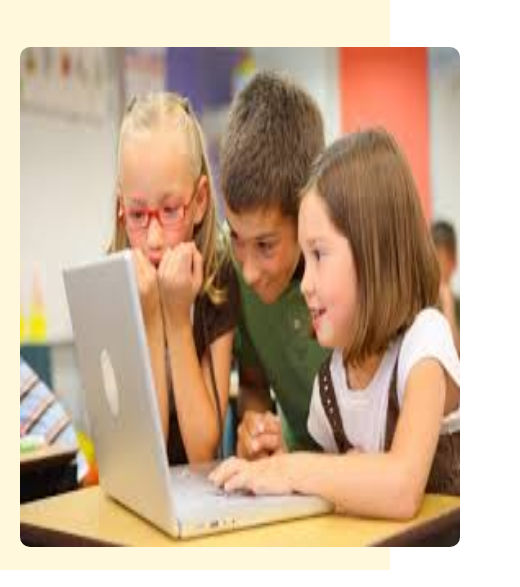
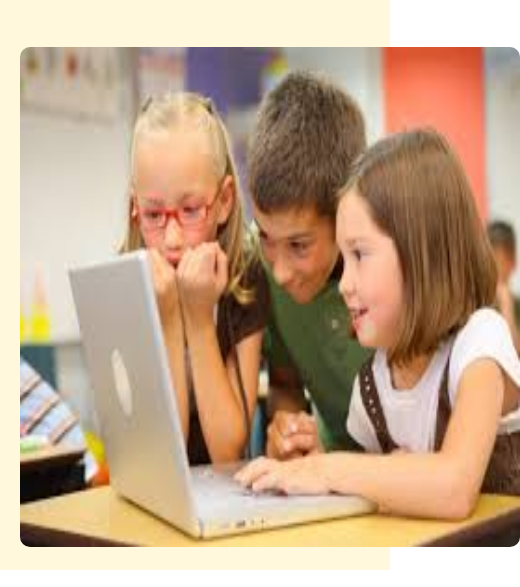
Before and after one commit to TollyG/code.html_css, a plain HTML site: page index.html in a window 390 px wide. Shown: the part 473-1060 px from the top of the page, 520 px wide, since content can reach past the window. Drawn offline with Linux system fonts and the light colour scheme.

Commit message:
Add files via upload

```diff
--- a/style.css
+++ b/style.css
@@ -159,7 +159,7 @@ li{
     }
     .img{
     border-radius: 10px;
-    width: 440px;
+    width: 500px;
     height: 500px;
     }
     .second-heading{
```
